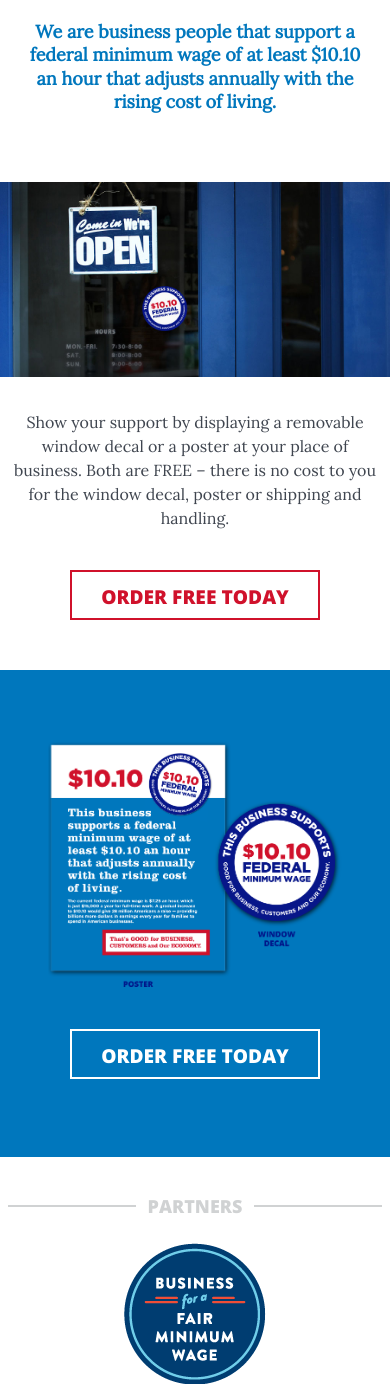
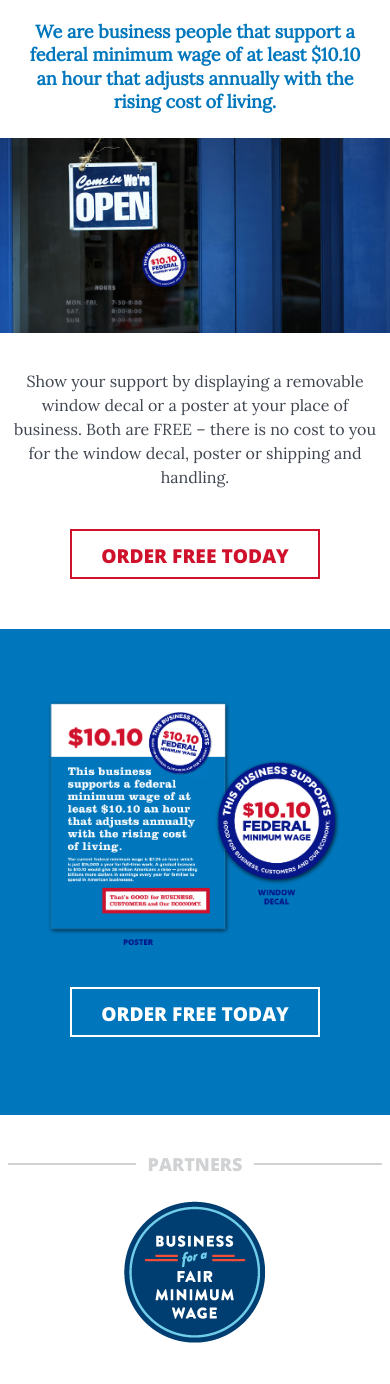
Before and after one commit to misfist/1010stickers, a PHP site: page / in a window 390 px wide. Shown: the top 1384 px of the page. Run offline with PHP 8.4, Linux system fonts and the light colour scheme.

Commit message:
Modified header responsiveness to be more consistent for smaller sizes.

```diff
--- a/library/css/style.css
+++ b/library/css/style.css
@@ -710,28 +710,20 @@ a:hover {
   color: #898e94;
   text-decoration: none; }
 
-/* line 20, ../scss/base/_header.scss */
+/* line 6, ../scss/base/_header.scss */
 body > header {
-  background: url(../images/header.jpg) no-repeat;
-  background-size: 100%;
   *zoom: 1;
   min-height: 31.875em; }
-  @media screen and (max-width: 480px) {
-    /* line 20, ../scss/base/_header.scss */
+  @media screen and (min-width: 768px) {
+    /* line 6, ../scss/base/_header.scss */
     body > header {
-      background-position: 0 11.375em; } }
-  @media screen and (max-width: 768px) and (min-width: 481px) {
-    /* line 20, ../scss/base/_header.scss */
-    body > header {
-      background-position: 0 9.5em; } }
-  @media screen and (min-width: 768px) {
-    /* line 20, ../scss/base/_header.scss */
-    body > header {
+      background: url(../images/header.jpg) no-repeat;
+      background-size: 100%;
       background-position: top center;
       max-height: 510px;
       overflow: hidden; } }
   @media screen and (min-width: 1020px) {
-    /* line 20, ../scss/base/_header.scss */
+    /* line 6, ../scss/base/_header.scss */
     body > header {
       background-size: 1020px;
       background-color: #0a2153; } }
@@ -743,7 +735,7 @@ body > header {
   body > header:after {
     clear: both; }
   @media screen and (min-width: 768px) {
-    /* line 44, ../scss/base/_header.scss */
+    /* line 23, ../scss/base/_header.scss */
     body > header section {
       position: absolute;
       top: 0;
@@ -753,7 +745,7 @@ body > header {
       /* Half the width */
       height: 31.875em; } }
   @media screen and (min-width: 1020px) {
-    /* line 44, ../scss/base/_header.scss */
+    /* line 23, ../scss/base/_header.scss */
     body > header section {
       position: absolute;
       top: 0;
@@ -762,29 +754,23 @@ body > header {
       margin-left: -31.875em;
       /* Half the width */
       height: 31.875em; } }
-  /* line 62, ../scss/base/_header.scss */
-  body > header img {
-    width: 100%;
-    height: auto; }
   @media screen and (max-width: 480px) {
-    /* line 66, ../scss/base/_header.scss */
-    body > header h3 {
+    /* line 40, ../scss/base/_header.scss */
+    body > header section h3 {
       color: #0077bd;
       font-family: "Lora", serif;
       text-align: center;
-      height: 11.375em;
       padding: 1.1em; } }
   @media screen and (max-width: 768px) and (min-width: 481px) {
-    /* line 66, ../scss/base/_header.scss */
-    body > header h3 {
+    /* line 40, ../scss/base/_header.scss */
+    body > header section h3 {
       color: #0077bd;
       font-family: "Lora", serif;
       text-align: center;
-      height: 7.5em;
       padding: 1em; } }
   @media screen and (min-width: 768px) {
-    /* line 66, ../scss/base/_header.scss */
-    body > header h3 {
+    /* line 40, ../scss/base/_header.scss */
+    body > header section h3 {
       display: block;
       float: left;
       margin-right: 2.35765%;
@@ -794,14 +780,28 @@ body > header {
       margin-left: 51.17883%;
       padding: 3em; }
       /* line 41, ../scss/neat/grid/_span-columns.scss */
-      body > header h3:last-child {
+      body > header section h3:last-child {
         margin-right: 0; } }
   @media screen and (min-width: 1020px) {
-    /* line 66, ../scss/base/_header.scss */
-    body > header h3 {
+    /* line 40, ../scss/base/_header.scss */
+    body > header section h3 {
       padding: 2em; } }
+  @media screen and (max-width: 480px) {
+    /* line 65, ../scss/base/_header.scss */
+    body > header div.background-image {
+      background: url(../images/header.jpg) no-repeat;
+      background-size: 100%; } }
+  @media screen and (max-width: 768px) and (min-width: 481px) {
+    /* line 65, ../scss/base/_header.scss */
+    body > header div.background-image {
+      background: url(../images/header.jpg) no-repeat;
+      background-size: 100%; } }
+  /* line 75, ../scss/base/_header.scss */
+  body > header img {
+    width: 100%;
+    height: auto; }
 
-/* line 94, ../scss/base/_header.scss */
+/* line 81, ../scss/base/_header.scss */
 .header {
   display: block;
   min-height: 100px; }
@@ -899,8 +899,8 @@ ul {
 /* line 14, ../scss/base/_content.scss */
 section#intro {
   *zoom: 1;
-  padding-top: 0;
-  padding-bottom: 50px; }
+  padding-top: 3.75em;
+  padding-bottom: 3.125em; }
   /* line 18, ../scss/bourbon/addons/_clearfix.scss */
   section#intro:before, section#intro:after {
     content: " ";
@@ -911,39 +911,35 @@ section#intro {
   @media screen and (max-width: 480px) {
     /* line 14, ../scss/base/_content.scss */
     section#intro {
-      padding-top: 0; } }
+      padding-top: 1.875em; } }
   @media screen and (max-width: 768px) and (min-width: 481px) {
     /* line 14, ../scss/base/_content.scss */
     section#intro {
-      padding-top: 0; } }
-  @media screen and (min-width: 768px) {
-    /* line 14, ../scss/base/_content.scss */
-    section#intro {
-      padding-top: 60px; } }
-  /* line 30, ../scss/base/_content.scss */
+      padding-top: 2.5em; } }
+  /* line 26, ../scss/base/_content.scss */
   section#intro article {
     text-align: center; }
-    /* line 32, ../scss/base/_content.scss */
+    /* line 28, ../scss/base/_content.scss */
     section#intro article p {
       margin-bottom: 40px; }
-      /* line 34, ../scss/base/_content.scss */
+      /* line 30, ../scss/base/_content.scss */
       section#intro article p:nth-child(2) {
         color: #d0112b; }
 
-/* line 41, ../scss/base/_content.scss */
+/* line 37, ../scss/base/_content.scss */
 section#order {
   padding-top: 70px;
   padding-bottom: 54px;
   background: #0077bd; }
-  /* line 45, ../scss/base/_content.scss */
+  /* line 41, ../scss/base/_content.scss */
   section#order p {
     text-align: center;
     color: white; }
-  /* line 49, ../scss/base/_content.scss */
+  /* line 45, ../scss/base/_content.scss */
   section#order .images {
     text-align: center; }
     @media screen and (max-width: 480px) {
-      /* line 49, ../scss/base/_content.scss */
+      /* line 45, ../scss/base/_content.scss */
       section#order .images {
         display: block;
         float: left;
@@ -953,7 +949,7 @@ section#order {
         section#order .images:last-child {
           margin-right: 0; } }
     @media screen and (max-width: 768px) and (min-width: 481px) {
-      /* line 49, ../scss/base/_content.scss */
+      /* line 45, ../scss/base/_content.scss */
       section#order .images {
         display: block;
         float: left;
@@ -964,7 +960,7 @@ section#order {
         section#order .images:last-child {
           margin-right: 0; } }
     @media screen and (min-width: 768px) {
-      /* line 49, ../scss/base/_content.scss */
+      /* line 45, ../scss/base/_content.scss */
       section#order .images {
         display: block;
         float: left;
@@ -974,15 +970,15 @@ section#order {
         /* line 41, ../scss/neat/grid/_span-columns.scss */
         section#order .images:last-child {
           margin-right: 0; } }
-    /* line 64, ../scss/base/_content.scss */
+    /* line 60, ../scss/base/_content.scss */
     section#order .images figure {
       margin-bottom: 8%; }
-      /* line 66, ../scss/base/_content.scss */
+      /* line 62, ../scss/base/_content.scss */
       section#order .images figure img {
         width: 100%;
-        max-width: 547px;
+        max-width: 34.1875em;
         height: auto; }
-    /* line 72, ../scss/base/_content.scss */
+    /* line 68, ../scss/base/_content.scss */
     section#order .images div.caption {
       text-align: center;
       width: 48%;
@@ -994,14 +990,14 @@ section#order {
       text-transform: uppercase;
       color: #001689; }
 
-/* line 86, ../scss/base/_content.scss */
+/* line 82, ../scss/base/_content.scss */
 section#partners {
   padding-top: 70px; }
   @media screen and (max-width: 480px) {
-    /* line 86, ../scss/base/_content.scss */
+    /* line 82, ../scss/base/_content.scss */
     section#partners {
       padding-top: 30px; } }
-  /* line 91, ../scss/base/_content.scss */
+  /* line 87, ../scss/base/_content.scss */
   section#partners ul.partners {
     *zoom: 1;
     display: block;
@@ -1019,12 +1015,12 @@ section#partners {
     /* line 41, ../scss/neat/grid/_span-columns.scss */
     section#partners ul.partners:last-child {
       margin-right: 0; }
-    /* line 95, ../scss/base/_content.scss */
+    /* line 91, ../scss/base/_content.scss */
     section#partners ul.partners li {
       height: 142px;
       line-height: 142px; }
       @media screen and (max-width: 480px) {
-        /* line 95, ../scss/base/_content.scss */
+        /* line 91, ../scss/base/_content.scss */
         section#partners ul.partners li {
           display: block;
           float: left;
@@ -1036,11 +1032,11 @@ section#partners {
           /* line 41, ../scss/neat/grid/_span-columns.scss */
           section#partners ul.partners li:last-child {
             margin-right: 0; }
-          /* line 105, ../scss/base/_content.scss */
+          /* line 101, ../scss/base/_content.scss */
           section#partners ul.partners li:last-child {
             padding-bottom: 0; } }
       @media screen and (max-width: 768px) and (min-width: 481px) {
-        /* line 95, ../scss/base/_content.scss */
+        /* line 91, ../scss/base/_content.scss */
         section#partners ul.partners li {
           display: block;
           float: left;
@@ -1056,7 +1052,7 @@ section#partners {
           section#partners ul.partners li:nth-child(2n+1) {
             clear: left; } }
       @media screen and (min-width: 768px) {
-        /* line 95, ../scss/base/_content.scss */
+        /* line 91, ../scss/base/_content.scss */
         section#partners ul.partners li {
           display: block;
           float: left;
@@ -1071,29 +1067,29 @@ section#partners {
           /* line 75, ../scss/neat/grid/_omega.scss */
           section#partners ul.partners li:nth-child(4n+1) {
             clear: left; } }
-      /* line 118, ../scss/base/_content.scss */
+      /* line 114, ../scss/base/_content.scss */
       section#partners ul.partners li img {
         width: 100%;
         height: auto;
         vertical-align: middle; }
-        /* line 124, ../scss/base/_content.scss */
+        /* line 120, ../scss/base/_content.scss */
         section#partners ul.partners li img.bfmw {
           max-width: 142px; }
-        /* line 127, ../scss/base/_content.scss */
+        /* line 123, ../scss/base/_content.scss */
         section#partners ul.partners li img.msa {
           max-width: 195px; }
-        /* line 130, ../scss/base/_content.scss */
+        /* line 126, ../scss/base/_content.scss */
         section#partners ul.partners li img.scap {
           max-width: 214px; }
-        /* line 133, ../scss/base/_content.scss */
+        /* line 129, ../scss/base/_content.scss */
         section#partners ul.partners li img.ug {
           max-width: 200px; }
 
-/* line 142, ../scss/base/_content.scss */
+/* line 138, ../scss/base/_content.scss */
 section#photos {
   text-align: center;
   padding-bottom: 82px; }
-  /* line 145, ../scss/base/_content.scss */
+  /* line 141, ../scss/base/_content.scss */
   section#photos ul {
     *zoom: 1;
     padding-top: 40px;
@@ -1107,7 +1103,7 @@ section#photos {
     section#photos ul:after {
       clear: both; }
     @media screen and (max-width: 480px) {
-      /* line 150, ../scss/base/_content.scss */
+      /* line 146, ../scss/base/_content.scss */
       section#photos ul li {
         display: block;
         float: left;
@@ -1117,7 +1113,7 @@ section#photos {
         section#photos ul li:last-child {
           margin-right: 0; } }
     @media screen and (max-width: 768px) and (min-width: 481px) {
-      /* line 150, ../scss/base/_content.scss */
+      /* line 146, ../scss/base/_content.scss */
       section#photos ul li {
         display: block;
         float: left;
@@ -1133,7 +1129,7 @@ section#photos {
         section#photos ul li:nth-child(2n+1) {
           clear: left; } }
     @media screen and (min-width: 768px) {
-      /* line 150, ../scss/base/_content.scss */
+      /* line 146, ../scss/base/_content.scss */
       section#photos ul li {
         display: block;
         float: left;
@@ -1148,6 +1144,6 @@ section#photos {
         /* line 75, ../scss/neat/grid/_omega.scss */
         section#photos ul li:nth-child(3n+1) {
           clear: left; } }
-    /* line 162, ../scss/base/_content.scss */
+    /* line 158, ../scss/base/_content.scss */
     section#photos ul li.hidden {
       display: none; }
--- a/library/scss/base/_content.scss
+++ b/library/scss/base/_content.scss
@@ -13,20 +13,16 @@ ul {
 
 section#intro {
   @include clearfix;
-  // padding-top: 60px;
-  padding-top: 0;
-  padding-bottom: 50px;
+  padding-top: em(60);
+  padding-bottom: em(50);
   @include media($mobile) {
-    padding-top: 0;
+    padding-top: em(30);
   }
   @include media($tablet) {
-    padding-top: 0;
+    padding-top: em(40);
   }
-  @include media($desktop) {
-    padding-top: 60px;
-  }
-  @include media($large) {
-  }
+  @include media($desktop) {}
+  @include media($large) {}
   article {
     text-align: center;
     p {
@@ -65,7 +61,7 @@ section#order {
       margin-bottom: 8%;
       img {
         width: 100%;
-        max-width: 547px;
+        max-width: em(547);
         height: auto;
       }
     }
--- a/library/scss/base/_header.scss
+++ b/library/scss/base/_header.scss
@@ -3,32 +3,11 @@
 $imageheight: em(510);
 $imagewidth: em(1020);
 
-// Tagline height
-$tagline-large: 0;
-$tagline-desktop: 0;
-$tagline-tablet: em(120);
-$tagline-mobile: em(150);
+body>header {
 
-// Header heights
-$header-large: $imageheight;
-$header-desktop: $imageheight;
-// Attempt to set height proportionate to screen width for breakpoint
-$header-tablet: (($desktopscreen/$imagewidth)*$imageheight)+$tagline-tablet;
-// Attempt to set height proportionate to screen width for breakpoint
-$header-mobile:  (($mobilescreen/$imagewidth)*$imageheight)+$tagline-mobile;
-
-body>header {
+	@include media($desktop) {
 		background: url(../images/header.jpg) no-repeat;
 		background-size: 100%;
-
-
-	@include media($mobile) {
-		background-position: 0 $tagline-mobile + 2;
-	}
-	@include media($tablet) {
-		background-position: 0 $tagline-tablet + 2;
-	}
-	@include media($desktop) {
 		background-position: top center;
 		max-height: 510px;
 		overflow: hidden;
@@ -58,24 +37,17 @@ body>header {
 			margin-left: -(($imagewidth)/2); /* Half the width */
 			height: $imageheight;
 		}
-	}
-	img {
-		width: 100%;
-		height: auto;
-	}
 		h3 {
 			@include media($mobile) {
 				color: $blue;
 				font-family: $lora;
 				text-align: center;
-			height: $tagline-mobile + 2;
 				padding: 1.1em;
 			}
 			@include media($tablet) {
 				color: $blue;
 				font-family: $lora;
 				text-align: center;
-			height: $tagline-tablet;
 				padding: 1em;
 			}
 			@include media($desktop) {
@@ -90,6 +62,21 @@ body>header {
 			}
 		}
 	}
+	div.background-image {
+		@include media($mobile) {
+			background: url(../images/header.jpg) no-repeat;
+			background-size: 100%;
+		}
+		@include media($tablet) {
+			background: url(../images/header.jpg) no-repeat;
+			background-size: 100%;
+		}
+	}
+	img {
+		width: 100%;
+		height: auto;
+	}
+}
 
 .header {
 	display: block;
```
Lines whose indentation alone changed are shown as unchanged.
